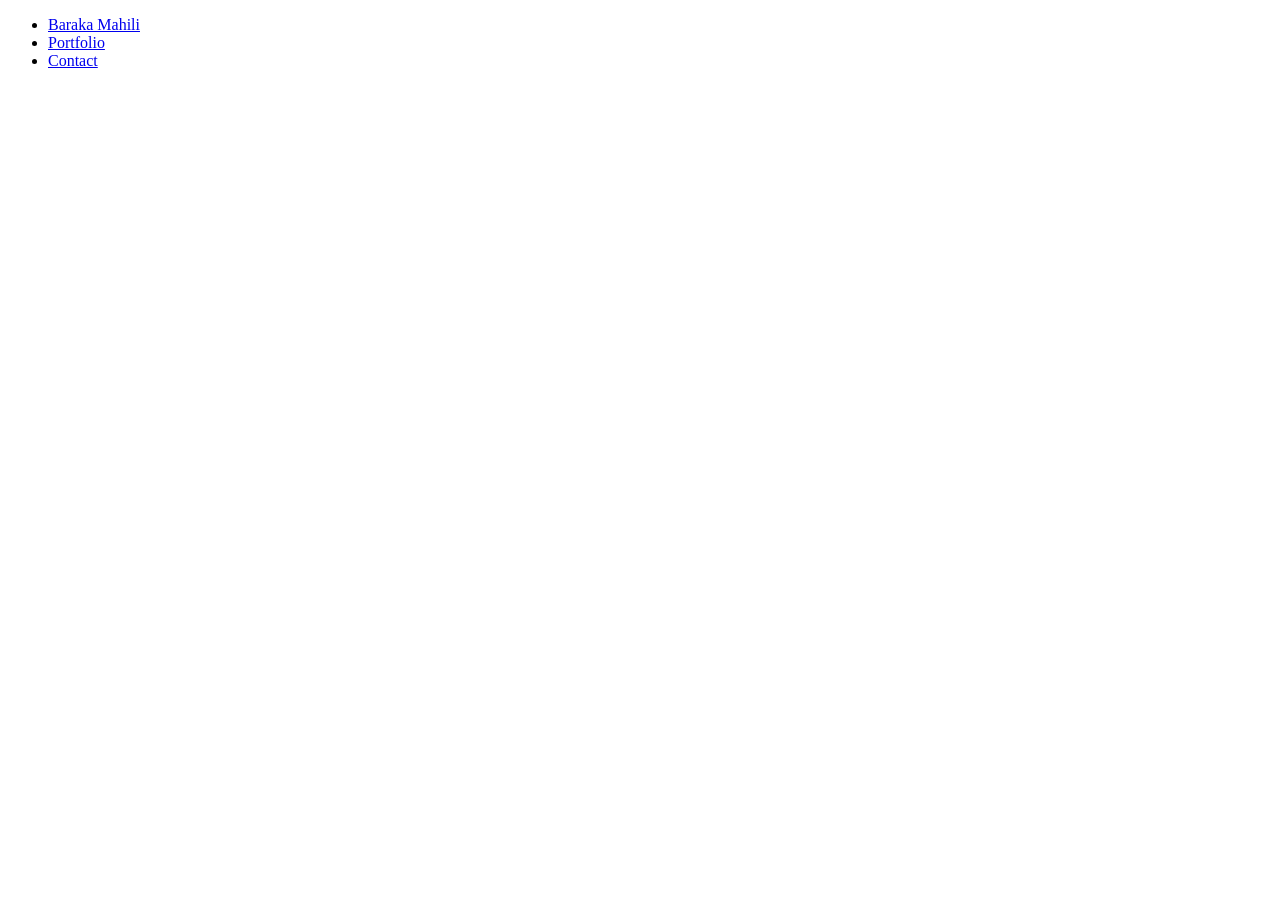
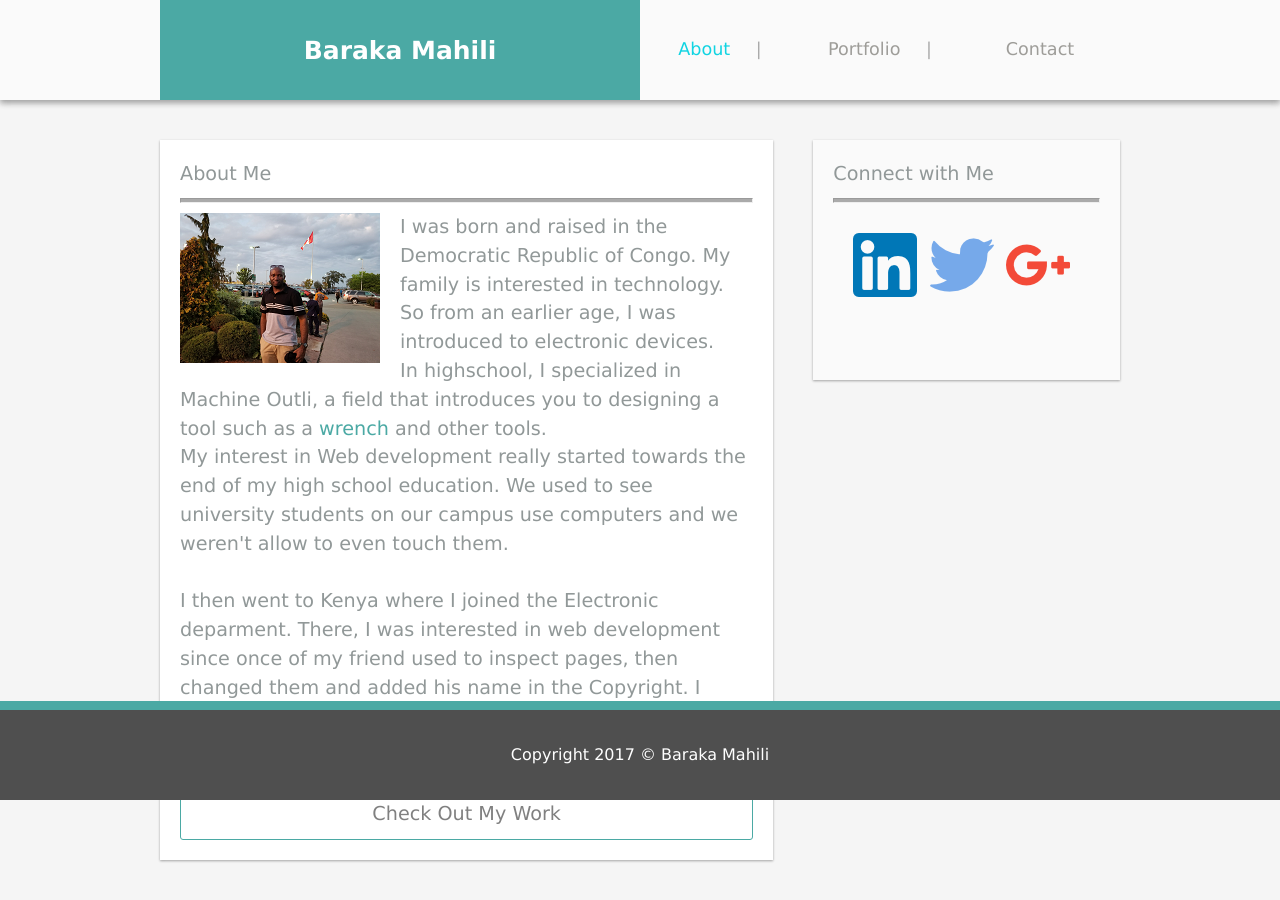
Before and after one commit to gbmahili/Basic-Portfolio, a plain HTML site: page index.html in a window 1280 px wide. Before the commit the page ends 800 px from the top, so only its background shows below. Drawn offline with Linux system fonts and the light colour scheme.

Commit message:
added css, updated contact.html, index.html and portfolio.html

```diff
--- a/assets/css/style.css
+++ b/assets/css/style.css
@@ -0,0 +1,233 @@
+body{
+    font-family: Verdana, Geneva, Tahoma, sans-serif;
+}
+body#background {
+    background: #f5f5f5;
+}
+
+.nav{
+    display: grid;
+    grid-template-columns: 3fr 1fr 1fr 1fr;
+    color: black;
+    align-items: center;
+    justify-content: center;
+    text-align: center;
+    color: #9E9D99;
+    font-size: 1.1em;
+}
+
+
+#logo{
+    background: #4BA9A4;
+    padding: 1.5em;
+    font-size: 25px;
+    font-weight: bold;
+
+}
+#logo a {
+    color: white;
+}
+.nav a{
+    color: #9E9D99;
+    text-decoration: none;
+}
+
+.nav a:hover{
+    color: rgb(17, 212, 226);
+}
+
+#header{
+    background: #FAFAFA;
+    box-shadow: 0 3px 6px rgba(0,0,0,0.16), 0 3px 6px rgba(0,0,0,0.23);
+}
+
+.nav, #main-content{
+    margin: 0 auto;
+    width: 960px;
+}
+
+#main-content{
+
+    margin-bottom: 50px;
+}
+
+.nav div span{
+    color: #aaa;
+    margin-left: 20px;
+}
+
+#content-on-me{
+    display: grid;
+    grid-template-columns: 2fr 1fr;
+    grid-column-gap: 40px;
+    margin-top: 40px;
+    padding-bottom: 200px;
+}
+
+#about{
+    background-color: #FFF;
+}
+
+#about > a {
+    text-decoration: none;
+}
+
+#about > span a {
+    color: #4BA9A4;
+    text-decoration: none;
+}
+
+#social-media{
+    background-color: #FAFAFA;
+    height: 200px;
+}
+
+#about, #social-media{
+    font-size: 1.2em;
+    line-height: 150%;
+    padding: 20px;
+    color: #919898;
+    box-shadow: 0 1px 3px rgba(0,0,0,0.12), 0 1px 2px rgba(0,0,0,0.24);
+    transition: all 0.3s cubic-bezier(.25,.8,.25,1);
+}
+
+#social-media:hover{
+    box-shadow: 0 14px 28px rgba(0,0,0,0.25), 0 10px 10px rgba(0,0,0,0.22);
+}
+
+#social-media-icons{
+    display: grid;
+    grid-template-columns: 1fr 1fr 1fr;
+    grid-column-gap: 2px;
+    padding: 20px;
+}
+
+#about > img {
+    float: left;
+    padding-right: 20px;
+}
+
+hr{
+    height: 3px;
+    background: #aaa;
+}
+
+#footer{
+    display: grid;
+    grid-auto-rows: minmax(50px, auto);
+    background: #4F4F4F;
+    align-items: center;
+    justify-content: center;
+    padding: 20px;
+    position: fixed;
+    bottom: 0;
+    right: 0;
+    left: 0;
+    color: white;
+    border-top: 9px solid #4BA9A4;
+}
+
+#go-to-portfolio{
+    padding: 10px;
+    color: grey;
+    text-align: center;
+    border: 1px solid #4BA9A4;
+    border-radius: 3px;
+}
+
+#go-to-portfolio:hover{
+    background: #4BA9A4;
+    color: white;
+    cursor: pointer;
+    box-shadow: 0 14px 28px rgba(19, 56, 54, 0.25), 0 10px 10px rgba(0,0,0,0.22);
+}
+
+.active a{
+    color: rgb(17, 212, 226);
+}
+
+/* Potfolio CSS Code: My Work Section */
+
+#my-work{
+    display: grid;
+    grid-template-columns: 1fr 1fr;
+    width: 100%;
+    grid-auto-rows: minmax(300, auto);
+    grid-gap: 2em;
+}
+
+.show{
+    background: blue;
+    display: grid;
+    height: 200px;
+    justify-content: center;
+    align-items:end;
+    color: white;
+    background-color: #353535;
+    background-blend-mode: multiply;
+    background-size: cover;
+    background-position: top left;
+    transition: all ease-in-out 300ms;
+}
+
+.show:hover{
+    background-blend-mode: initial;
+    box-shadow: 0 14px 28px rgba(0,0,0,0.25), 0 10px 10px rgba(0,0,0,0.22);
+    cursor: pointer;
+}
+
+.case1{
+
+    background-image: url(https://picsum.photos/600/400);
+}
+
+.case2{
+
+    background-image: url(https://picsum.photos/700/400);
+}
+
+.case3{
+
+    background-image: url(https://picsum.photos/800/400);
+}
+
+.case4{
+
+    background-image: url(https://picsum.photos/400/400);
+}
+
+/* Contact Form CSS */
+input{
+    width: 100%;
+    border: 1px solid rgba(105, 104, 104, 0.25);
+    height: 2.5em;
+    padding: 5px;
+    margin-bottom: 20px;
+}
+
+textarea:focus, input:focus{
+    outline: none;
+    border: 1px solid #4BA9A4;
+}
+textarea{
+    width: 100%;
+    padding: 5px;
+    border: 1px solid rgba(105, 104, 104, 0.25);
+    margin-bottom: 20px;
+}
+
+input[type=button]{
+    width: 150px;
+    background: #4BA9A4;
+    color: white;
+    border: 1px solid #4BA9A4;
+    font-size: 18px;
+    box-shadow: 0 14px 28px rgba(0,0,0,0.25), 0 10px 10px rgba(0,0,0,0.22);
+}
+
+input[type=button]:hover{
+
+    box-shadow: 0 1px 3px rgba(0,0,0,0.12), 0 1px 2px rgba(0,0,0,0.24);
+    transition: all 0.3s cubic-bezier(.25,.8,.25,1);
+    cursor: pointer;
+}
--- a/index.html
+++ b/index.html
@@ -3,16 +3,71 @@
 <head>
     <meta charset="UTF-8">
     <meta name="viewport" content="width=device-width, initial-scale=1.0">
-    <title>Baraka Mahili - Portfolio</title>
+    <link rel="stylesheet" href="./assets/css/reset.css">
+    <link rel="stylesheet" href="./assets/css/style.css">
+    <title>Baraka Mahili - About</title>
+
+    <style>
+
+    </style>
 </head>
-<body>
-    <ul>
-        <li><a href="index.html">Baraka Mahili</a></li>
-        <li><a href="index.html">Portfolio</a></li>
-        <li><a href="index.html">Contact</a></li>
-    </ul>
+<body id="background">
 
+    <!-- Header -->
 
+    <div id="header">
+
+        <div class="nav">
+            <div id="logo"><h1><a href="index.html">Baraka Mahili</a></h1></div>
+            <div class="active"><a href="index.html">About</a> <span>|</span></div>
+            <div><a href="portfolio.html">Portfolio</a> <span>|</span></div>
+            <div><a href="contact.html">Contact</a></div>
+        </div>
+
+    </div>
+
+    <!-- Main Content -->
+
+    <div id="main-content">
+
+        <div id="content-on-me">
+
+            <div id="about">
+                <h1>About Me</h1>
+                <hr>
+                <img src="./assets/images/Baraka-In-Windsor-Canada-Flag.png" alt="Baraka in Canada" width="200px" height="150px">
+                <span>
+                    I was born and raised in the Democratic Republic of Congo. My family is interested in technology. So from an earlier age, I was introduced to electronic devices.<br>
+                    In highschool, I specialized in <b>Machine Outli</b>, a field that introduces you to designing a tool such as a <a href="https://en.wikipedia.org/wiki/Wrench" target="_blank">wrench</a> and other tools. <br>
+                    My interest in Web development really started towards the end of my high school education. We used to see university students on our campus use computers and we weren't allow to even touch them.
+                </span><br><br>
+                <p>
+                    I then went to Kenya where I joined the Electronic deparment. There, I was interested in web development since once of my friend used to inspect pages, then changed them and added his name in the Copyright. I thought that was so cool.
+                    Since then, I have been interested in technology, especially web development.
+                </p> <br>
+                <a href="portfolio.html"><p id="go-to-portfolio">Check Out My Work</p></a>
+            </div>
+
+            <div id="social-media">
+                <h2>Connect with Me</h2>
+                <hr>
+                <div id="social-media-icons">
+
+                    <div><a href="https://www.linkedin.com/in/baraka-mahili-13971564/" target="_blank"><img src="./assets/images/linkedin.png" alt="Linkedin Icon"></a></div>
+                    <div><a href="https://twitter.com/BarakaMahili" target="_blank"><img src="./assets/images/twitter.png" alt="Twitter Icon"></a></div>
+                    <div><a href="https://plus.google.com/+BarakaMahili" target="_blank"><img src="./assets/images/google-plus.png" alt="Google Plus Icon"></a></div>
+                </div>
+            </div>
+
+        </div>
+
+    </div>
+
+    <!-- Footer -->
+
+    <div id="footer">
+        Copyright 2017 &copy; Baraka Mahili
+    </div>
 
 </body>
 </html>
```
Also changed, not shown: contact.html (+84 -0 lines), portfolio.html (+71 -0 lines), assets/images/Baraka-In-Windsor-Canada-Flag.png (added), assets/images/google-plus.png (added), assets/images/linkedin.png (added), assets/images/twitter.png (added).
